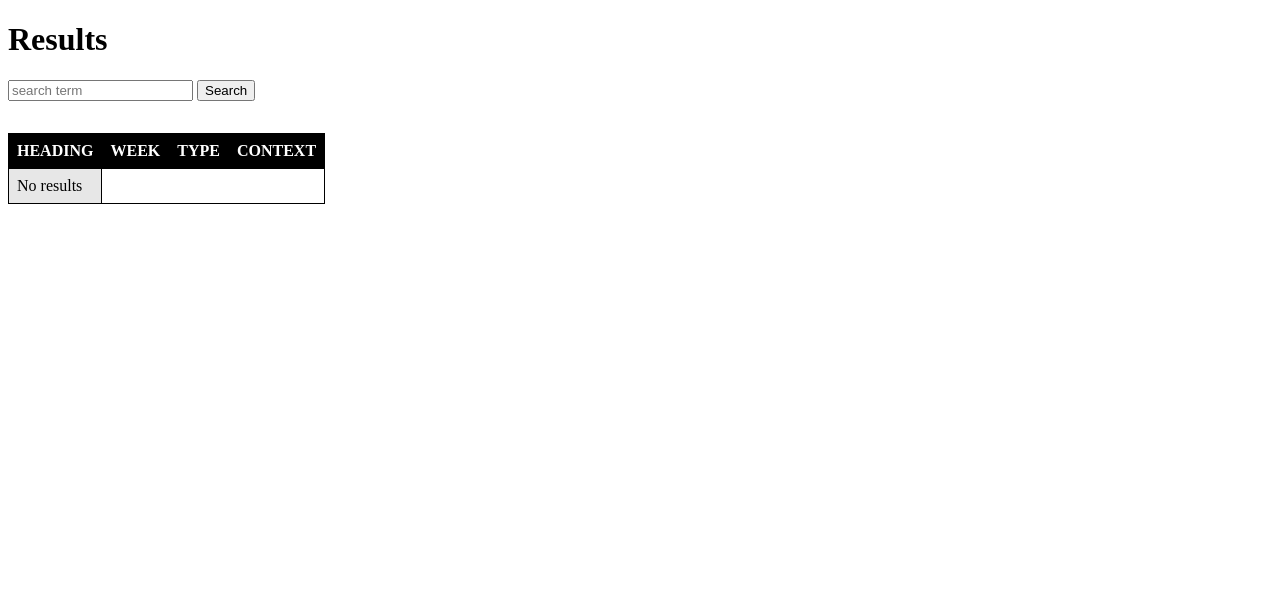
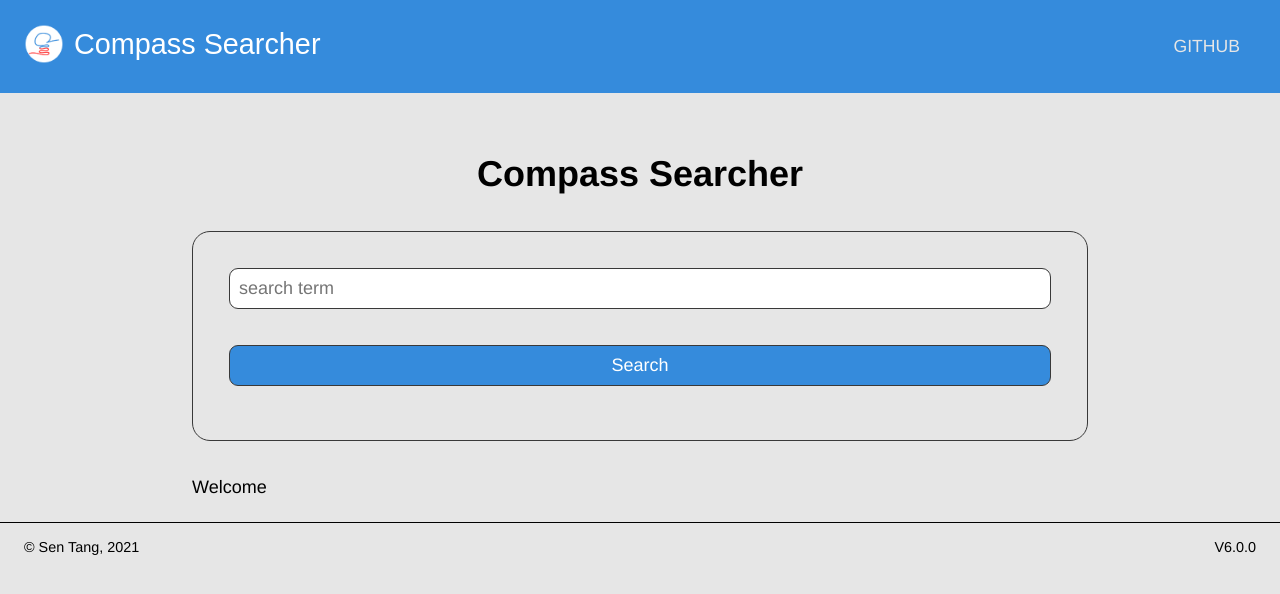
Before and after one commit to daryl-sen/compass-searcher, a Flask app: page /mpa/search in a window 1280 px wide. Shown: the top 594 px of the page. Run offline with Flask 2, Linux system fonts and the light colour scheme.

Commit message:
mvp with CSS

```diff
--- a/application/mpa/templates/mpa/mpa_search.html
+++ b/application/mpa/templates/mpa/mpa_search.html
@@ -1,10 +1,6 @@
-<!DOCTYPE html>
-<html lang="en">
-<head>
-  <meta charset="UTF-8">
-  <meta http-equiv="X-UA-Compatible" content="IE=edge">
-  <meta name="viewport" content="width=device-width, initial-scale=1.0">
-  <title>Compass Searcher</title>
+{% extends 'base.html' %}
+
+{% block head_addons %}
   <style>
     span.highlighted {
       background-color: yellow;
@@ -28,41 +24,82 @@
     }
     tr:nth-child(even) {background: rgb(231, 231, 231)}
     tr:nth-child(odd) {background: #FFF}
+
+    h2 {
+
+    }
+
+    h3, h4 {
+      font-size: 0.9em;
+      padding: 0.25em 0.5em;
+      border-radius: 10px 10px 10px 10px;
+      -moz-border-radius: 10px 10px 10px 10px;
+      -webkit-border-radius: 10px 10px 10px 10px;
+    }
+
+    h3 {
+      color:#393939;
+      display: inline;
+      text-transform: uppercase;
+      background-color: #e6e6e6;
+    }
+
+    h4 {
+      color: #fff;
+      font-weight: normal;
+      display: inline;
+      background-color: #393939;
+    }
+    h4>a {
+      pointer-events: none;
+      cursor: default;
+      text-decoration: none;
+    }
+
+    a.open-link {
+      display: inline-block;
+      padding: 0.5em;
+      background-color: #ff3939;
+      margin-top: 1em;
+      color: #fff;
+      text-decoration: none;
+      border-radius: 10px 10px 10px 10px;
+      -moz-border-radius: 10px 10px 10px 10px;
+      -webkit-border-radius: 10px 10px 10px 10px;
+    }
+
+    a.open-link:hover {
+      background-color: #6d1616;
+    }
   </style>
-</head>
-<body>
-  <h1>Results</h1>
+{% endblock %}
 
-  <form action="{{ url_for('mpa.search') }}" method="GET">
+{% block page_content %}
+<main class="confined">
+  <h1 class="text-centered">Compass Searcher</h1>
+
+  <form action="{{ url_for('mpa.search') }}" method="GET" class="lined padded rounded">
     <input name="term" type="text" placeholder="search term">
-    <input type="submit" value="Search">
+    <input type="submit" value="Search" class="button-primary">
   </form>
 
-  <table>
-    <tr>
-      <th>HEADING</th>
-      <th>WEEK</th>
-      <th>TYPE</th>
-      <th>CONTEXT</th>
-    </tr>
-    {% if results != 'None' %}
-      {% for result in results %}
-        <tr>
-          <td><a href="{{ result.URL }}" target="_blank">{{ result.heading }}</a></td>
-          <td>{{ result.ref_id }}</td>
-          <td class="dark-bg">{{ result.type|safe }}</td>
-          <td>
-            {{ result.context_before }}{{ result.query_term|safe }}{{ result.context_after }}
-          </td>
-        </tr>
-      {% endfor %}
-    {% else %}
-      <tr>
-        <td>
-          No results
-        </td>
-      </tr>
-    {% endif %}
-  </table>
-</body>
-</html>
+  {% if results == 'undefined' %}
+    Welcome
+  {% elif results == 'none' %}
+    No results
+  {% else %}
+    {% for result in results %}
+      <div class="bg-white shadowed rounded padded spaced">
+        <h2>{{ result.heading }}</h2>
+        <div class="spaced">
+          <h3>{{ result.ref_id }}</h3>
+          <h4>{{ result.type|safe }}</h4>
+        </div>
+        <div class="border-left-accent">{{ result.context_before }}{{ result.query_term|safe }}{{ result.context_after }}</div>
+        <a href="{{ result.URL }}" target="_blank" class="open-link">Open in Compass</a>
+      </div>
+    {% endfor %}
+  {% endif %}
+
+</main>
+{% endblock %}
--- a/application/mpa/views.py
+++ b/application/mpa/views.py
@@ -11,7 +11,7 @@ def search():
   if request.args.get('term'):
     query_term = request.args.get('term')
   else:
-    return render_template('mpa_search.html', results = 'None')
+    return render_template('mpa_search.html', results = 'undefined')
 
   results = Pages.query.filter(Pages.instructions.contains(query_term)).all()
 
@@ -42,4 +42,4 @@ def search():
     } for result in results
   ]
 
-  return render_template('mpa_search.html', results = processed_results)
+  return render_template('mpa_search.html', results = processed_results if len(processed_results) != [] else 'none')
--- a/static/css/_variables.scss
+++ b/application/static/css/_variables.scss
@@ -8,7 +8,7 @@ $narrow-cutoff: 50rem;
 $confined-width: 59rem;
 $logo-url: '../images/logo-small.png';
 $line_color: #393939;
-$standard_padding: 1em;
+$standard_padding: 2em;
 
 $heading1_color: inherit;
 $heading2_color: inherit;
--- a/static/css/unilay6.css
+++ b/application/static/css/unilay6.css
@@ -1,52 +1,41 @@
-@charset "UTF-8";
 h2, h3, h4, h5 {
-  margin: 0.5em 0;
-}
+  margin: 0.5em 0; }
 
 h1 {
   color: inherit;
   font-size: 2em;
-  margin: 1em 0;
-}
+  margin: 1em 0; }
 
 h2 {
   color: inherit;
-  font-size: 1.6em;
-}
+  font-size: 1.6em; }
 
 h3 {
   color: inherit;
-  font-size: 1.4em;
-}
+  font-size: 1.4em; }
 
 h4 {
   color: inherit;
-  font-size: 1.2em;
-}
+  font-size: 1.2em; }
 
 h5 {
   color: inherit;
-  font-size: 1em;
-}
+  font-size: 1em; }
 
 p {
   line-height: 150%;
-  font-size: 1em;
-}
+  font-size: 1em; }
 
 a:link {
-  color: #ff3939;
-}
+  color: #ff3939; }
 
 a:hover {
-  color: #881818;
-}
+  color: #881818; }
 
 img {
   max-width: 100%;
   display: block;
-  margin: auto;
-}
+  margin: auto; }
 
 pre {
   padding: 0.5em;
@@ -55,13 +44,11 @@ pre {
   white-space: -moz-pre-wrap;
   white-space: -pre-wrap;
   white-space: -o-pre-wrap;
-  word-wrap: break-word;
-}
+  word-wrap: break-word; }
 
 code {
   padding: 0.2em;
-  font-size: 0.9em;
-}
+  font-size: 0.9em; }
 
 pre, code {
   background-color: #c7c7c7;
@@ -69,35 +56,29 @@ pre, code {
   font-family: monospace;
   border-radius: 5px 5px 5px 5px;
   -moz-border-radius: 5px 5px 5px 5px;
-  -webkit-border-radius: 5px 5px 5px 5px;
-}
+  -webkit-border-radius: 5px 5px 5px 5px; }
 
 ul, ol {
-  margin: 1em 0;
-}
+  margin: 1em 0; }
 
 ul li, ol li {
-  padding: 0.1em 0;
-}
+  padding: 0.1em 0; }
 
 html {
   -webkit-box-sizing: border-box;
   -moz-box-sizing: border-box;
-  box-sizing: border-box;
-}
+  box-sizing: border-box; }
 
 *, *:before, *:after {
   -webkit-box-sizing: inherit;
   -moz-box-sizing: inherit;
-  box-sizing: inherit;
-}
+  box-sizing: inherit; }
 
 body {
   margin: 0;
   background-color: #e6e6e6;
   font-size: 18px;
-  font-family: "Helvetica";
-}
+  font-family: "Helvetica"; }
 
 #mobile-nav-button {
   padding: 1rem;
@@ -111,8 +92,7 @@ body {
   color: #fff;
   border-radius: 15px 0px 0px 15px;
   -moz-border-radius: 15px 0px 0px 15px;
-  -webkit-border-radius: 15px 0px 0px 15px;
-}
+  -webkit-border-radius: 15px 0px 0px 15px; }
 
 nav {
   padding: 1.5rem;
@@ -120,8 +100,7 @@ nav {
   background-color: #358bdc;
   width: 100%;
   display: flex;
-  justify-content: space-between;
-}
+  justify-content: space-between; }
   nav #logo-with-text {
     font-family: Arial, Helvetica, sans-serif;
     font-size: 1.8rem;
@@ -131,31 +110,25 @@ nav #logo-with-text {
     background-repeat: no-repeat;
     height: 40px;
     background-size: 40px 40px;
-  padding-left: 50px;
-}
+    padding-left: 50px; }
 
 nav ul {
   font-size: 1.1rem;
   padding: 0;
   margin: 0;
-  text-transform: uppercase;
-}
+  text-transform: uppercase; }
   nav ul li {
     line-height: 45px;
     display: inline;
-  margin: 0 1rem;
-}
+    margin: 0 1rem; }
     nav ul li a, nav ul li a:link, nav ul li a:visited {
       text-decoration: none;
-  color: #e6e6e6;
-}
+      color: #e6e6e6; }
     nav ul li a:hover {
-  color: #265f94;
-}
+      color: #265f94; }
   nav ul #close-button {
     margin-right: 0;
-  display: none;
-}
+    display: none; }
 
 #shades {
   position: fixed;
@@ -167,33 +140,27 @@ nav ul #close-button {
   left: 0;
   width: 100%;
   height: 100%;
-  z-index: 9;
-}
+  z-index: 9; }
 
 main {
-  padding: 1.5rem;
-}
+  padding: 1.5rem; }
 
 footer {
   padding: 1rem 1.5rem 1.5rem 1.5rem;
   display: flex;
   justify-content: space-between;
   border-top: 1px solid black;
-  font-size: 0.8em;
-}
+  font-size: 0.8em; }
 
 @media screen and (max-width: 50rem) {
   #mobile-nav-button {
     display: block;
-    z-index: 1;
-  }
+    z-index: 1; }
 
   #nav-links {
-    padding: 0 0 0 0;
-  }
+    padding: 0 0 0 0; }
     #nav-links li {
-    padding: 0.5em 1.5em;
-  }
+      padding: 0.5em 1.5em; }
 
   nav ul {
     position: fixed;
@@ -208,35 +175,28 @@ footer {
     border-radius: 1em 1em 1em 1em;
     -moz-border-radius: 1em 1em 1em 1em;
     -webkit-border-radius: 1em 1em 1em 1em;
-    display: none;
-  }
+    display: none; }
     nav ul li {
       display: block;
       font-size: 1.2em;
       padding: 0;
       margin: 0.5em 0;
-    border-bottom: 1px solid gray;
-  }
+      border-bottom: 1px solid gray; }
     nav ul li a, nav ul li a:link, nav ul li a:visited {
-    color: #358bdc;
-  }
+      color: #358bdc; }
     nav ul li a:hover, nav ul li a:visited {
-    color: #265f94;
-  }
+      color: #265f94; }
     nav ul #close-button {
       display: block;
       color: #ff3939;
-    border: 0;
-  }
-}
+      border: 0; } }
 form {
-  font-size: 1em;
-}
+  font-size: 1em; }
 
-input[type=text],
-input[type=number],
-input[type=submit],
-input[type=password],
+input[type='text'],
+input[type='number'],
+input[type='submit'],
+input[type='password'],
 select,
 textarea {
   font-size: 1em;
@@ -254,169 +214,134 @@ textarea {
   box-sizing: border-box;
   border-radius: 0.5em 0.5em 0.5em 0.5em;
   -moz-border-radius: 0.5em 0.5em 0.5em 0.5em;
-  -webkit-border-radius: 0.5em 0.5em 0.5em 0.5em;
-}
+  -webkit-border-radius: 0.5em 0.5em 0.5em 0.5em; }
 
-input[type=submit] {
-  margin-top: 1em;
-}
+input[type='submit'] {
+  margin-top: 1em; }
 
-input[type=radio],
-input[type=checkbox] {
-  margin: 0.5em 0.5em 1em 0.5em;
-}
+input[type='radio'],
+input[type='checkbox'] {
+  margin: 0.5em 0.5em 1em 0.5em; }
 
 .button-primary {
   background-color: #358bdc;
-  color: #fff;
-}
+  color: #fff; }
 
 .button-secondary {
   background-color: #ff3939;
-  color: #fff;
-}
+  color: #fff; }
 
 textarea {
   max-width: 100%;
   min-width: 100%;
   min-height: 100px;
   margin-bottom: 1em;
-  resize: vertical;
-}
+  resize: vertical; }
 
 .side-by-side {
   display: flex;
-  justify-content: space-between;
-}
+  justify-content: space-between; }
 
 .side-by-side > div {
   margin: 1em;
-  flex: 1 1 0px;
-}
+  flex: 1 1 0px; }
 
 .side-by-side > div:first-child {
-  margin-left: 0;
-}
+  margin-left: 0; }
 
 .side-by-side > div:last-child {
-  margin-right: 0;
-}
+  margin-right: 0; }
 
 .big-small {
-  display: flex;
-}
+  display: flex; }
 
 .small-big {
-  display: flex;
-}
+  display: flex; }
 
 .lined {
-  border: 1px solid #393939;
-}
+  border: 1px solid #393939; }
 
 .dashed {
-  border: 1px dashed #393939;
-}
+  border: 1px dashed #393939; }
 
 .dotted {
-  border: 1px dotted #393939;
-}
+  border: 1px dotted #393939; }
 
 .hidden {
-  display: none;
-}
+  display: none; }
 
 .padded {
-  padding: 1em;
-}
+  padding: 2em; }
 
 .display-block {
-  display: block;
-}
+  display: block; }
 
 .rounded {
   border-radius: 1em 1em 1em 1em;
   -moz-border-radius: 1em 1em 1em 1em;
-  -webkit-border-radius: 1em 1em 1em 1em;
-}
+  -webkit-border-radius: 1em 1em 1em 1em; }
 
 .shadowed {
   -webkit-box-shadow: 0px 10px 15px 0px rgba(0, 0, 0, 0.1);
   -moz-box-shadow: 0px 10px 15px 0px rgba(0, 0, 0, 0.1);
-  box-shadow: 0px 10px 15px 0px rgba(0, 0, 0, 0.1);
-}
+  box-shadow: 0px 10px 15px 0px rgba(0, 0, 0, 0.1); }
 
 .text-centered {
-  text-align: center;
-}
+  text-align: center; }
 
 .bg-white {
-  background-color: #fff;
-}
+  background-color: #fff; }
 
 .bg-green {
-  background-color: green;
-}
+  background-color: green; }
 
 .bg-red {
-  background-color: red;
-}
+  background-color: red; }
 
 .bg-yellow {
-  background-color: #FED766;
-}
+  background-color: #FED766; }
 
 .bg-gray {
-  background-color: #eeeeee;
-}
+  background-color: #eeeeee; }
 
 .border-left-accent {
   border-left: 5px solid #358bdc;
-  padding: 0.5em 1em;
-}
+  padding: 0.5em 1em; }
 
 .notification {
-  padding: 1em;
+  padding: 2em;
   border: 1px solid #393939;
   line-height: 1.5em;
-  margin: 1em 0;
-}
+  margin: 2em 0; }
 
 .notification::before {
-  content: "⚠";
+  content: '\26A0';
   font-size: 1.5em;
-  padding-left: 0;
-}
+  padding-left: 0; }
 
 .notification::after {
-  content: "Dismiss";
+  content: 'Dismiss';
   display: block;
   text-align: right;
   border-top: 1px solid #393939;
   margin-top: 0.5em;
-  color: #595959;
-}
+  color: #595959; }
 
 .spaced {
-  margin-bottom: 1em;
-}
+  margin-bottom: 1em; }
 
 .spacer-small {
-  margin-bottom: 2em;
-}
+  margin-bottom: 2em; }
 
 .spacer-medium {
-  margin-bottom: 4em;
-}
+  margin-bottom: 4em; }
 
 .spacer-large {
-  margin-bottom: 10em;
-}
+  margin-bottom: 10em; }
 
 .confined {
   max-width: 59rem;
   margin-left: auto;
-  margin-right: auto;
-}
+  margin-right: auto; }
 
 /*# sourceMappingURL=unilay6.css.map */
--- a/application/templates/base.html
+++ b/application/templates/base.html
@@ -4,9 +4,29 @@
   <meta charset="UTF-8">
   <meta http-equiv="X-UA-Compatible" content="IE=edge">
   <meta name="viewport" content="width=device-width, initial-scale=1.0">
-  <title>Document</title>
+  <title>Compass Searcher - {% block page_title %}{% endblock %}</title>
+  <link rel="stylesheet" href="{{ url_for('static', filename='css/unilay6.css') }}">
+  <link rel="shortcut icon" href="{{ url_for('static', filename='images/fav.ico') }}">
+  <script src="{{ url_for('static', filename='js/uiToggles.js') }}"></script>
+  {% block head_addons %}{% endblock %}
 </head>
 <body>
-
+  <nav>
+    <div id="logo-with-text">Compass Searcher</div>
+    <div id="nav-menu">
+      <ul id="nav-links">
+        <li><a href="">Github</a></li>
+        <li id="close-button">Close</li>
+      </ul>
+      <button id="mobile-nav-button" class="hidden">☰ MENU</button>
+    </div>
+  </nav>
+  <div id="shades" class="hidden"></div>
+  {% block page_content %}
+  {% endblock %}
+  <footer>
+    <div>&copy; Sen Tang, 2021</div>
+    <div>V6.0.0</div>
+  </footer>
 </body>
 </html>
```
Also changed, not shown: application/core/views.py (+26 -26 lines), application/static/css/_addons.scss (renamed from static/css/_addons.scss), application/static/css/_forms.scss (renamed from static/css/_forms.scss), application/static/css/_layout.scss (renamed from static/css/_layout.scss), application/static/css/_modular.scss (renamed from static/css/_modular.scss), application/static/css/_text.scss (renamed from static/css/_text.scss), application/static/css/unilay6.scss (renamed from static/css/unilay6.scss), application/static/images/fav.ico (renamed from static/images/fav.ico), application/static/images/logo-small.png (renamed from static/images/logo-small.png), application/static/js/uiToggles.js (renamed from static/js/uiToggles.js), 2 other files. Lines whose indentation alone changed are shown as unchanged.
